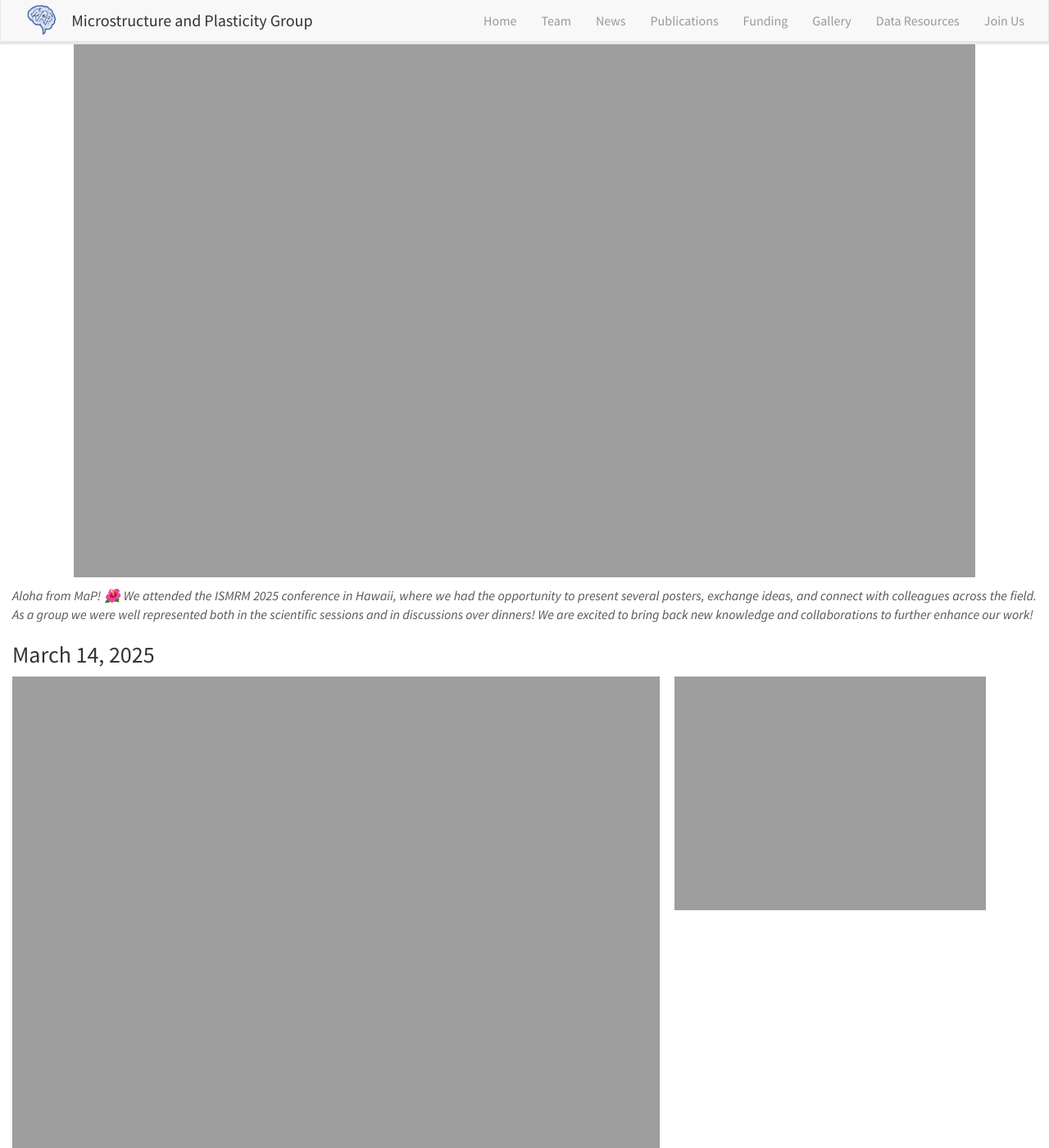
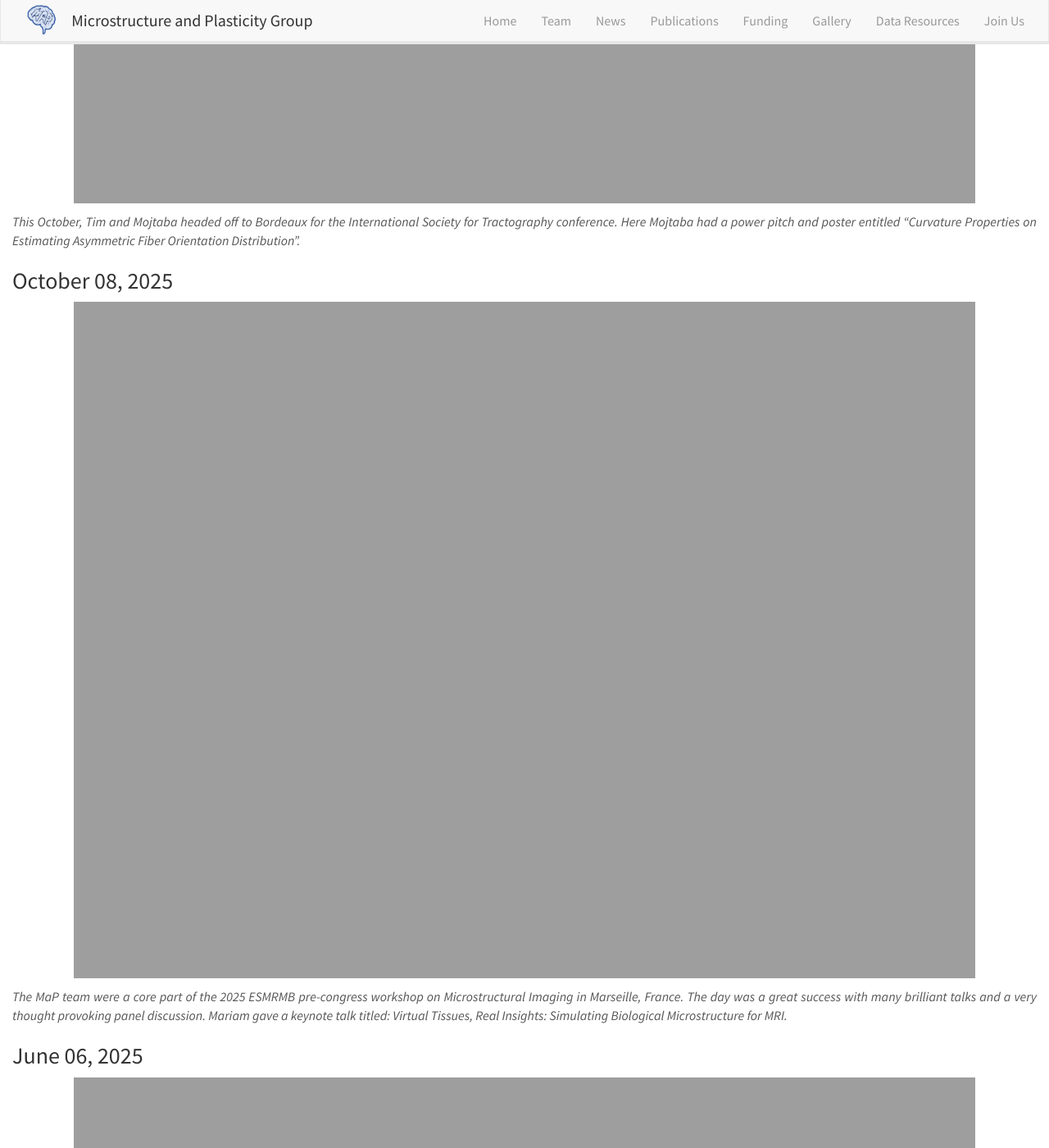
Before and after one commit to MaP-science/MaPWebsite, a Jekyll site: the page built from _pages/gallery.md, in a window 1280 px wide and 1400 px high, scrolled down 1360 px. Shown: the whole window at 82% size. Built offline with Jekyll 4.4.1, drawn with Linux system fonts in a browser that asks for light colours; nearby versions of some CDN libraries; some of the changed text lies outside the part shown.

Commit message:
Adding 2025 conferences

```diff
--- a/_pages/gallery.md
+++ b/_pages/gallery.md
@@ -13,6 +13,40 @@
 **Here, we share some snapshots of our research!**
 
 ---
+
+### November 14, 2025
+
+<div class="row justify-content-center">
+<div class="col-sm-6 text-center">
+<img src="{{ site.url }}{{ site.baseurl }}/images/gallery/sfn2025.jpg" style="width: 580px">
+</div>
+<div class="col-sm-5 text-center">
+<img src="{{ site.url }}{{ site.baseurl }}/images/gallery/sfn2025_2.png" style="width: 520px">
+</div>
+</div>
+
+*MaP’s Joao had a poster at this years Society for Neuroscience meeting in Washington, D.C. entitled ‘MRI detection of myelin loosening and remylination dynamics via the Structural Myelin Integrity metric’*
+
+### October 13, 2025
+
+<div class="row justify-content-center">
+<div class="col-sm-13 text-center">
+<img src="{{ site.url }}{{ site.baseurl }}/images/gallery/ist2025.png" style="width: 1100px">
+</div>
+</div>
+
+*This October, Tim and Mojtaba headed off to Bordeaux for the International Society for Tractography conference. Here Mojtaba had a power pitch and poster entitled “Curvature Properties on Estimating Asymmetric Fiber Orientation Distribution”.*
+
+
+### October 08, 2025
+
+<div class="row justify-content-center">
+<div class="col-sm-13 text-center">
+<img src="{{ site.url }}{{ site.baseurl }}/images/gallery/esmrmb2025.png" style="width: 1100px">
+</div>
+</div>
+
+*The MaP team were a core part of the 2025 ESMRMB pre-congress workshop on Microstructural Imaging in Marseille, France. The day was a great success with many brilliant talks and a very thought provoking panel discussion. Mariam gave a keynote talk titled: Virtual Tissues, Real Insights: Simulating Biological Microstructure for MRI.*
 
 ### June 06, 2025
 
```
Also changed, not shown: _data/news.yml (+10 -0 lines), images/gallery/sfn2025.jpg (added), images/gallery/sfn2025_2.png (added), 2 other files.
